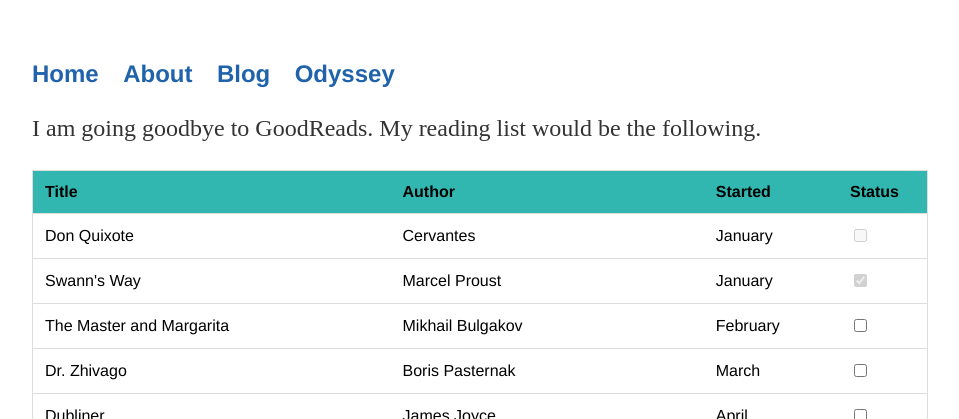
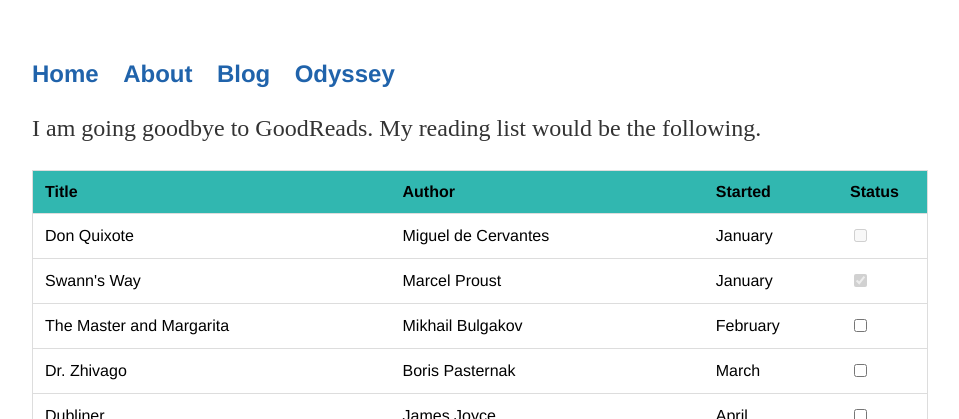
Before and after one commit to Banashri/banashri.github.io, a Jekyll site: the page built from books/2022.md, in a window 1280 px wide. Shown: the top 419 px of the page, without its empty margins (160-1119 px from the left). Built offline with Jekyll 4.4.1, drawn with Linux system fonts in a browser that asks for light colours.

Commit message:
my book list

```diff
--- a/books/2022.md
+++ b/books/2022.md
@@ -14,7 +14,7 @@ I am going goodbye to GoodReads. My reading list would be the following.
   </tr>
   <tr>
     <td>Don Quixote</td>
-    <td>Cervantes</td>
+    <td>Miguel de Cervantes</td>
     <td>January</td>
     <td><input type="checkbox" disabled="true"/></td>
   </tr>
```
